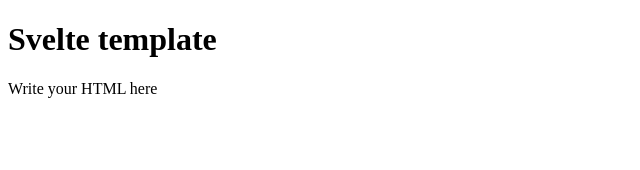
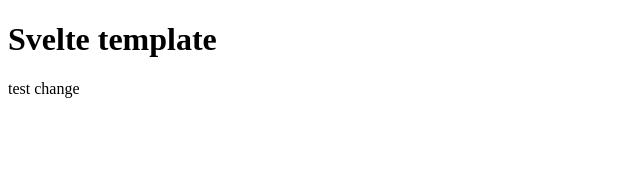
Before and after one commit to anishkasam/nfl-stats-viz, a SvelteKit app: page / in a window 1280 px wide. Shown: the top 170 px of the page, without its empty margins (0-640 px from the left). Built offline with nearby package versions, Linux system fonts and the light colour scheme.

Commit message:
test commit

```diff
--- a/src/components/App.svelte
+++ b/src/components/App.svelte
@@ -5,7 +5,7 @@
 <main>
   <h1>Svelte template</h1>
 
-  <p>Write your HTML here</p>
+  <p>test change</p>
 </main>
 
 <style>
```
